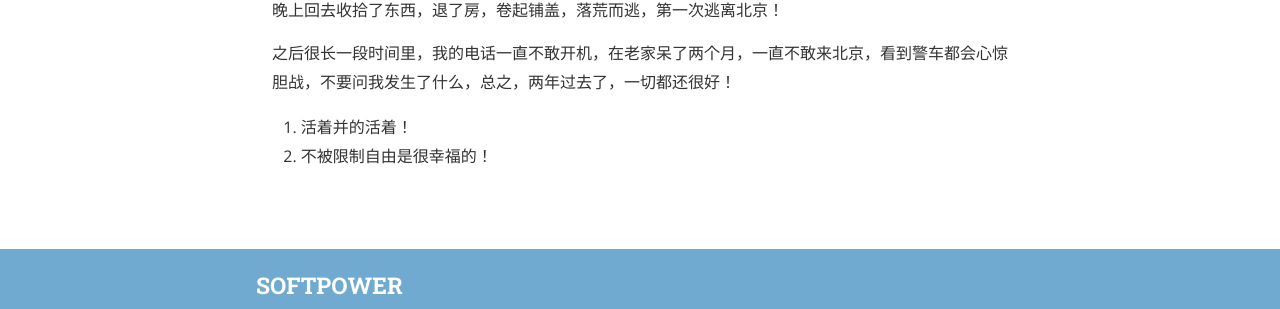
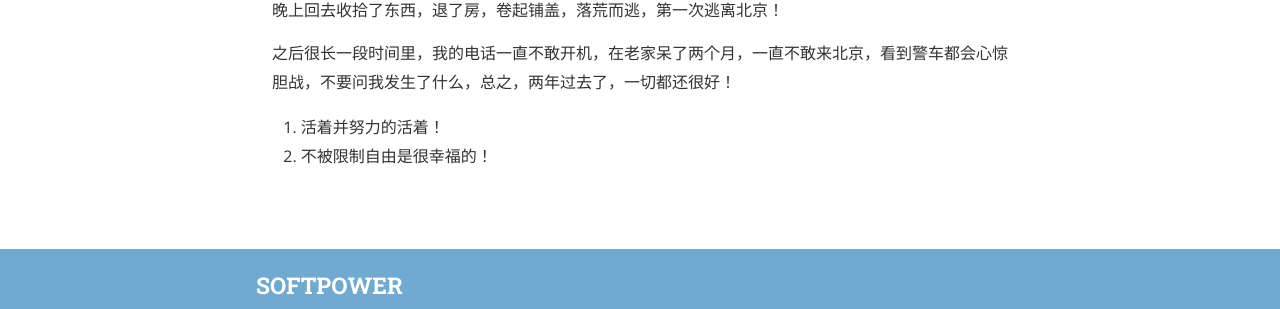
Before and after one commit to SOFTPOWER1991/SOFTPOWER1991.github.io, a Jekyll site: the page built from _posts/2016-06-16-难忘的一天.markdown, in a window 1280 px wide. Shown: the part 1110-1419 px from the top of the page. Built offline with Jekyll 4.4.1, drawn with Linux system fonts in a browser that asks for light colours; nearby versions of some CDN libraries; a style sheet for code colours, icons or effects is not loaded.

Commit message:
add 努力

```diff
--- a/_posts/2016-06-16-难忘的一天.markdown
+++ b/_posts/2016-06-16-难忘的一天.markdown
@@ -38,5 +38,5 @@ categories: 小心思
 
 之后很长一段时间里，我的电话一直不敢开机，在老家呆了两个月，一直不敢来北京，看到警车都会心惊胆战，不要问我发生了什么，总之，两年过去了，一切都还很好！
 
-1. 活着并的活着！
+1. 活着并努力的活着！
 2. 不被限制自由是很幸福的！
```
